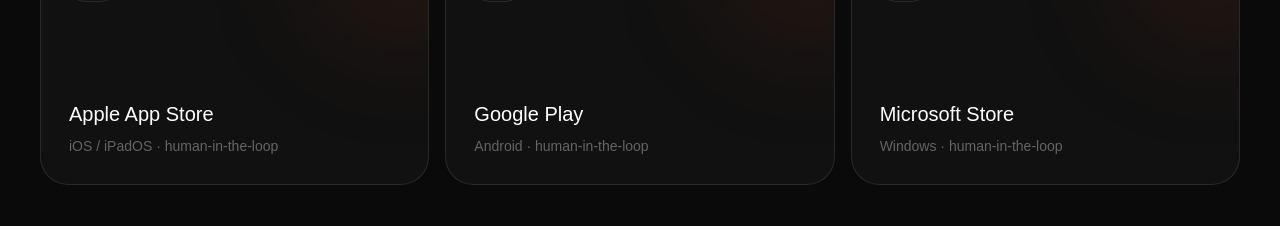
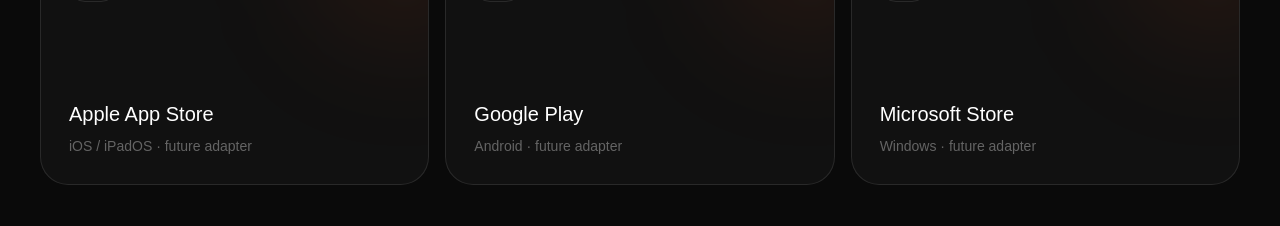
Before and after one commit to mohamad-es/Fonitas-website, a Next.js app: page /publishing in a window 1280 px wide. Shown: the part 2160-2386 px from the top of the page. Built offline with nearby package versions, Linux system fonts and the light colour scheme.

Commit message:
align store cards with future adapter roadmap

```diff
--- a/components/publishing/publishing-page.tsx
+++ b/components/publishing/publishing-page.tsx
@@ -91,7 +91,7 @@ export function PublishingPage() {
             {stores.map((store, index) => (
               <div key={store.name} className="group relative min-h-[260px] overflow-hidden rounded-[28px] border border-white/10 bg-[#111] p-7 transition hover:border-[#ff5a1f]/40">
                 <div className="absolute -right-16 -top-16 h-44 w-44 rounded-full bg-[#ff5a1f]/10 blur-3xl transition group-hover:bg-[#ff5a1f]/20" />
-                <div className="relative flex h-full flex-col justify-between"><div className="flex items-center justify-between"><span className="flex h-12 w-12 items-center justify-center rounded-2xl border border-white/10 text-xl font-semibold">{store.mark}</span><span className="text-xs text-white/25">0{index + 1}</span></div><div><h3 className="text-xl font-medium">{store.name}</h3><p className="mt-2 text-sm text-white/35">{store.meta} · human-in-the-loop</p></div></div>
+                <div className="relative flex h-full flex-col justify-between"><div className="flex items-center justify-between"><span className="flex h-12 w-12 items-center justify-center rounded-2xl border border-white/10 text-xl font-semibold">{store.mark}</span><span className="text-xs text-white/25">0{index + 1}</span></div><div><h3 className="text-xl font-medium">{store.name}</h3><p className="mt-2 text-sm text-white/35">{store.meta} · future adapter</p></div></div>
               </div>
             ))}
           </div>
```
